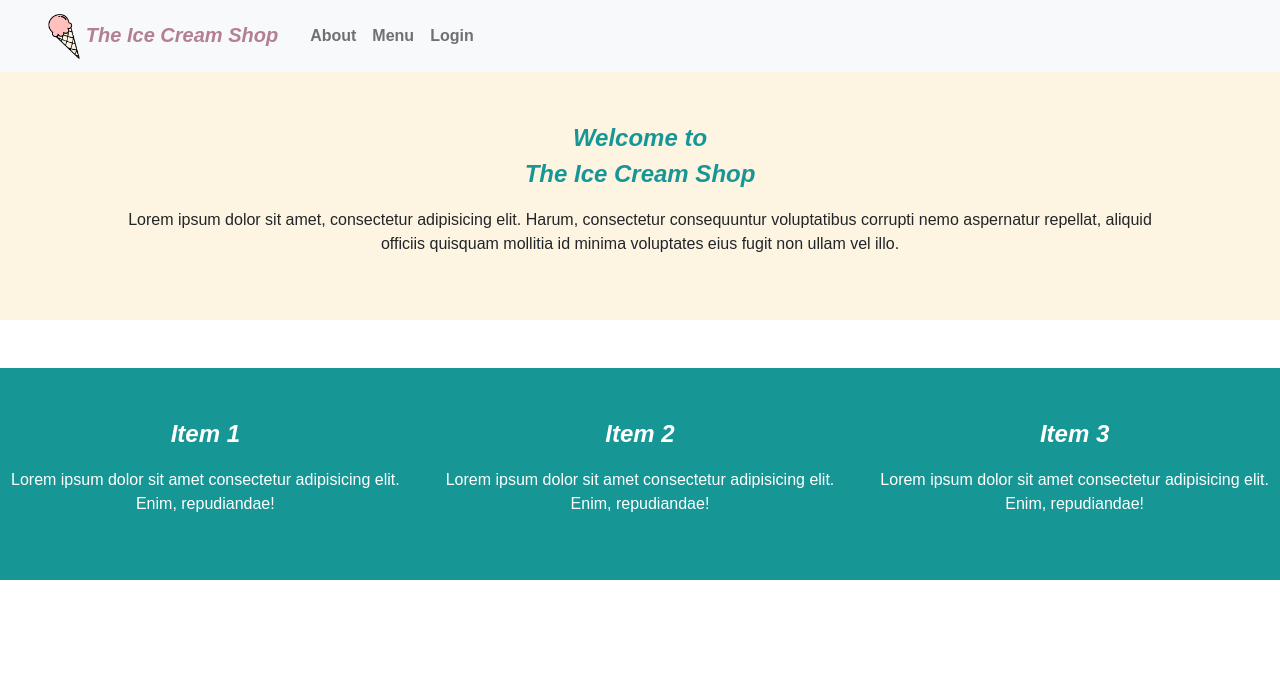
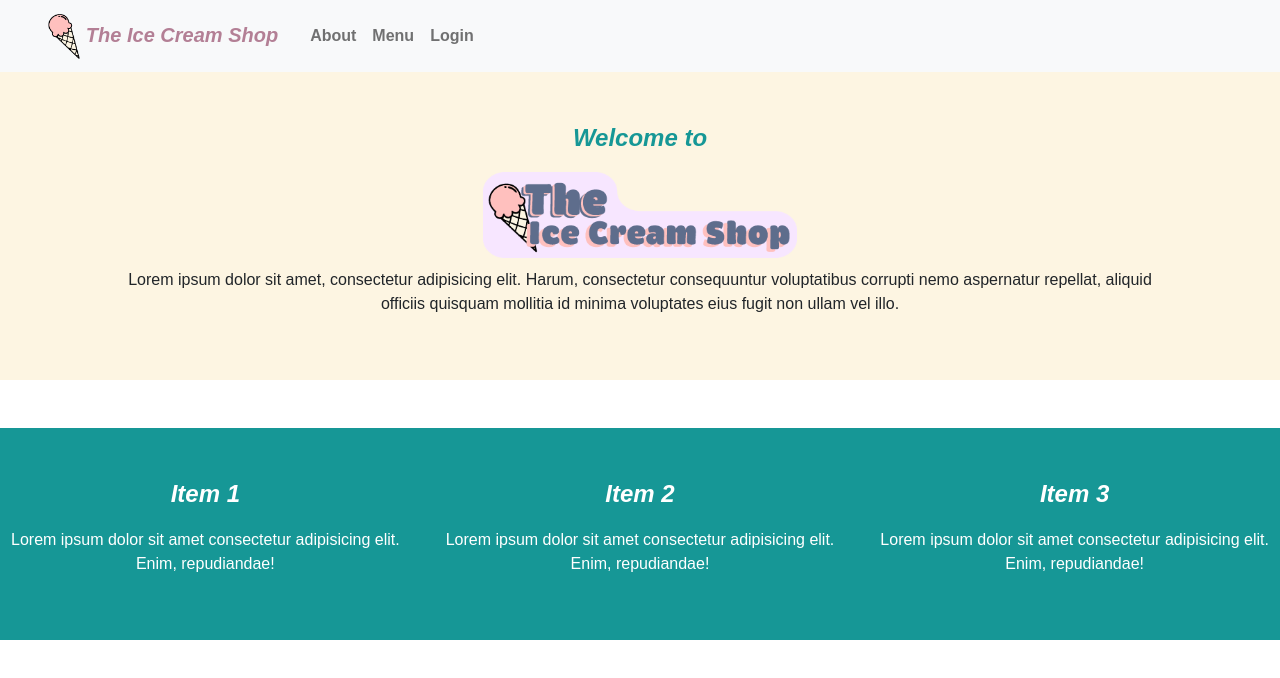
Before and after one commit to setharvila/iceCreamShop, an Angular app in the folder ice-cream-shop/: page / in a window 1280 px wide. Shown: the top 678 px of the page. Built offline with nearby package versions, Linux system fonts and the light colour scheme; a web font is replaced by a local one.

Commit message:
higher resolution logo

```diff
--- a/ice-cream-shop/src/app/components/home/home.component.html
+++ b/ice-cream-shop/src/app/components/home/home.component.html
@@ -1,7 +1,9 @@
 <div class="hero">
     <!-- <img src="../../assets/images/hero.jpg" width="100%"> -->
     <div class="container container-fluid text-center p-5">
-        <p class="title" style="color: #169796;">Welcome to<br>The Ice Cream Shop</p>
+
+        <p class="title" style="color: #169796;">Welcome to</p>
+        <img src="../../../assets/images/logo.png" width="30%" style="padding-bottom: 10px;">
         <p class="">Lorem ipsum dolor sit amet, consectetur adipisicing elit. Harum, consectetur consequuntur voluptatibus corrupti nemo aspernatur repellat, aliquid officiis quisquam mollitia id minima voluptates eius fugit non ullam vel illo.</p>
     </div>
 </div>
```
Also changed, not shown: ice-cream-shop/src/assets/images/logo.png.
